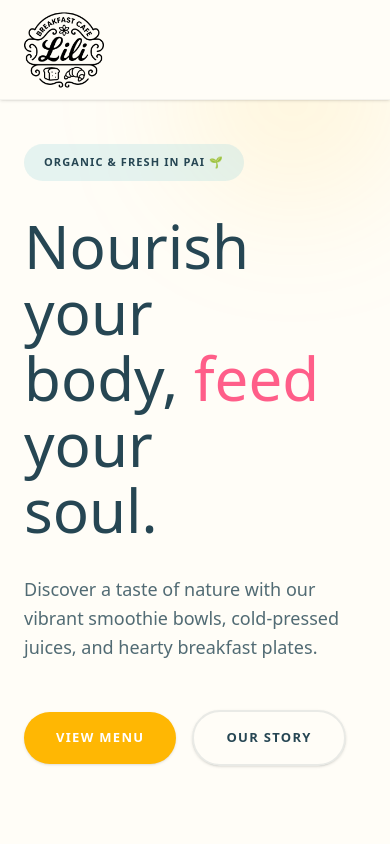
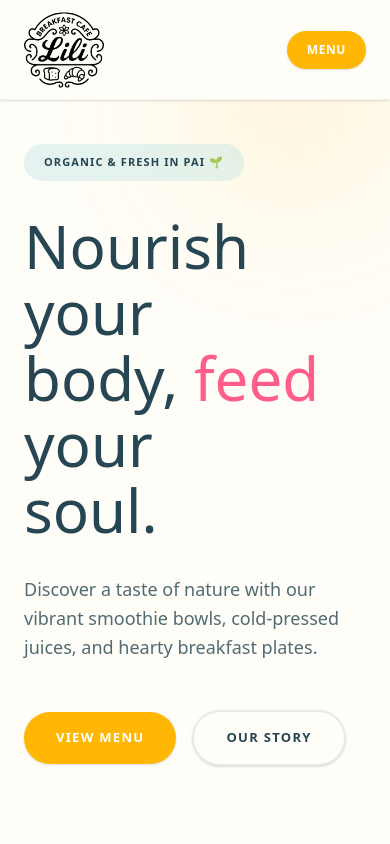
Before and after one commit to morpheris-agency/lili-breakfast-cafe, a Next.js app: page / in a window 390 px wide. Shown: the top 844 px of the page. Built offline with nearby package versions, Linux system fonts and the light colour scheme.

Commit message:
Fix Instagram links and add Mobile View Menu button

```diff
--- a/src/app/contact/page.tsx
+++ b/src/app/contact/page.tsx
@@ -69,7 +69,7 @@ export default function ContactPage() {
                         </div>
                         <div>
                             <h3 className="font-display font-black uppercase tracking-widest text-[16px] text-text-dark mb-2">Social</h3>
-                            <a href="#" className="font-body text-lg text-text-dark/80 hover:text-accent-pitaya transition-colors underline decoration-2 decoration-accent-pitaya/30 underline-offset-4">
+                            <a href="https://www.instagram.com/lili.breakfast.cafe/" target="_blank" rel="noopener noreferrer" className="font-body text-lg text-text-dark/80 hover:text-accent-pitaya transition-colors underline decoration-2 decoration-accent-pitaya/30 underline-offset-4">
                                 @lili.breakfast.cafe
                             </a>
                         </div>
--- a/src/components/layout/Navbar.tsx
+++ b/src/components/layout/Navbar.tsx
@@ -10,6 +10,14 @@ export default function Navbar() {
                 <Link href="/" className="flex items-center group relative w-20 h-20 shrink-0">
                     <Image src="/logo.svg" alt="Lili Cafe Logo" fill className="object-contain object-left transition-transform duration-300" priority />
                 </Link>
+                <div className="flex gap-4 items-center">
+                    <Link
+                        href="/menu"
+                        className="bg-accent-mango text-white px-5 py-2.5 rounded-full font-display font-bold uppercase text-[12px] tracking-wider shadow-sm"
+                    >
+                        Menu
+                    </Link>
+                </div>
             </div>
 
             {/* Desktop View */}
--- a/src/components/sections/InstagramFeed.tsx
+++ b/src/components/sections/InstagramFeed.tsx
@@ -31,7 +31,7 @@ export default function InstagramFeed() {
                     transition={{ delay: 0.1 }}
                     className="text-text-dark/70 font-body text-lg max-w-xl mx-auto"
                 >
-                    Follow us on <a href="#" className="font-bold underline decoration-accent-pitaya decoration-2 underline-offset-4 hover:text-accent-pitaya transition-colors">@lili.breakfast.cafe</a> for daily inspiration.
+                    Follow us on <a href="https://www.instagram.com/lili.breakfast.cafe/" target="_blank" rel="noopener noreferrer" className="font-bold underline decoration-accent-pitaya decoration-2 underline-offset-4 hover:text-accent-pitaya transition-colors">@lili.breakfast.cafe</a> for daily inspiration.
                 </motion.p>
             </div>
 
```
